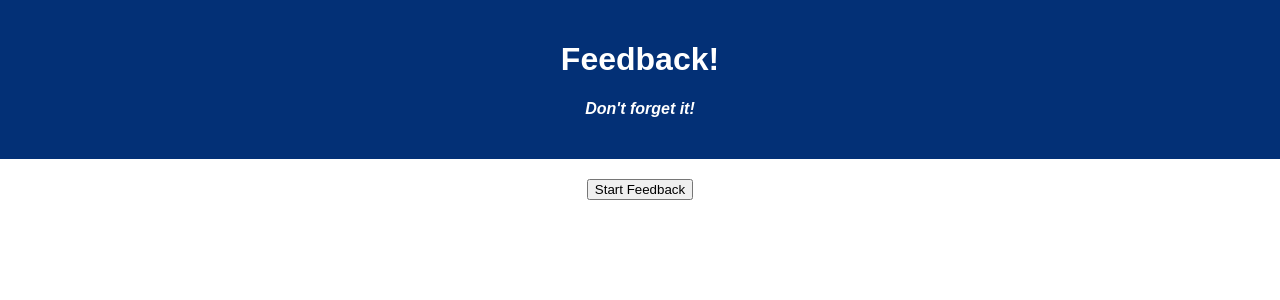
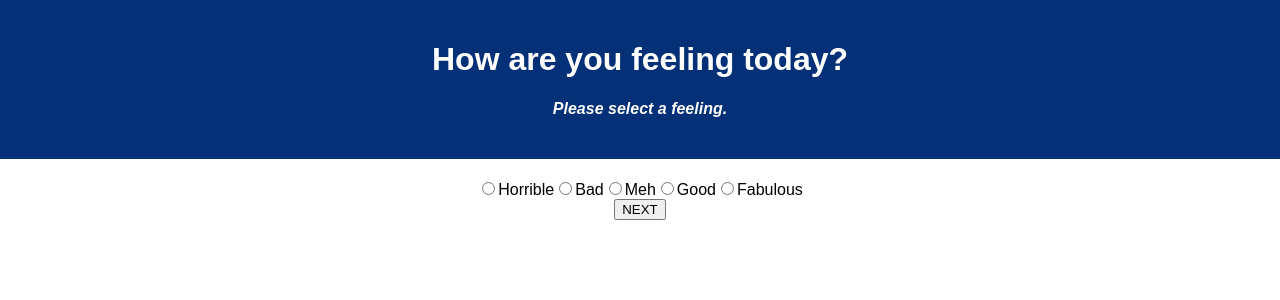
Before and after one commit to MariaIsabelG/weekend-redux-feedback-loop, a React (Create React App) app: page /#/feeling in a window 1280 px wide. Shown: the top 300 px of the page. Built offline with nearby package versions, Linux system fonts and the light colour scheme.

Commit message:
set up the feeling route to take in an input and send over to the reducer to hold

```diff
--- a/package.json
+++ b/package.json
@@ -9,8 +9,11 @@
     "pg": "^8.2.1",
     "react": "^17.0.1",
     "react-dom": "^17.0.1",
+    "react-redux": "^7.2.8",
     "react-router-dom": "^5.3.0",
-    "react-scripts": "^5.0.1"
+    "react-scripts": "^5.0.1",
+    "redux": "^4.2.0",
+    "redux-logger": "^3.0.6"
   },
   "devDependencies": {
     "nodemon": "^1.18.5"
--- a/src/components/App/App.jsx
+++ b/src/components/App/App.jsx
@@ -1,14 +1,26 @@
 import React from 'react';
 import axios from 'axios';
 import './App.css';
-import Home from '../Home/Home'
+import Home from '../Home/Home';
+import Feeling from '../Feeling/Feeling';
+import {HashRouter as Router, Route, Link} from 'react-router-dom';
 
 function App() {
 
   return (
+    <Router>
     <div className='App'>
+
+    <Route path='/' exact>
       <Home />
+    </Route>
+
+    <Route path='/feeling'>
+      <Feeling />
+    </Route>
+
     </div>
+    </Router>
   );
 }
 
--- a/src/components/Feeling/Feeling.jsx
+++ b/src/components/Feeling/Feeling.jsx
@@ -0,0 +1,55 @@
+import { useDispatch } from "react-redux";
+
+
+function Feeling (){
+
+    const dispatch = useDispatch();
+
+    const handleSubmit = event => {
+
+        event.preventDefault();
+
+        dispatch({
+
+            type: 'FEELING',
+            payload: payload
+        })
+
+
+    }
+
+    return (
+
+        <>
+            <header className='App-header'>
+                <h1 className='App-title'>How are you feeling today?</h1>
+                <h4>Please select a feeling.</h4>
+            </header>
+            <form onSubmit={handleSubmit}>
+                <div className="radioBtns">
+                    <label>
+                        <input type="radio" value="horrible"  name="feeling"/>Horrible
+                    </label>
+                    <label>
+                        <input type="radio" value="CouldBeBetter" name="feeling"/>Bad
+                    </label>
+                    <label>
+                        <input type="radio" value="Ok" name="feeling"/>Meh
+                    </label>
+                    <label>
+                        <input type="radio" value="Good" name="feeling"/>Good
+                    </label>
+                    <label>
+                <input type="radio" value="Fabulous" name="feeling"/>Fabulous
+                    </label>
+                </div>
+            </form>
+
+            <button type="submit" className="submitBtn">NEXT</button>
+
+        </>
+
+    )
+};
+
+export default Feeling;
--- a/src/index.js
+++ b/src/index.js
@@ -1,8 +1,53 @@
-import React from 'react';
-import ReactDOM from 'react-dom';
 import './index.css';
 import App from './components/App/App';
 import registerServiceWorker from './registerServiceWorker';
 
-ReactDOM.render(<App />, document.getElementById('root'));
+import React from 'react';
+import ReactDOM from 'react-dom';
+import { Provider } from 'react-redux';
+import { createStore, combineReducers, applyMiddleware } from 'redux';
+import logger from 'redux-logger';
+
+const feedback = {
+    feeling:'',
+    understanding: 0,
+    supported:0,
+    comments:'',
+}
+
+const studentReducer = ( state = feedback, action) => {
+
+    switch (action.type) {
+
+        case 'FEELING':
+            return [...feedback, action.payload.feeling]
+
+        default:
+            return state
+    }
+    }
+
+
+
+
+
+
+
+
+
+
+
+const storeInstance = createStore(
+    combineReducers({
+        studentReducer
+
+    }),
+    applyMiddleware( logger ),
+);
+
+ReactDOM.render(
+    <Provider store={storeInstance}>
+        <App />
+    </Provider>,
+    document.getElementById('root'));
 registerServiceWorker();
```
Also changed, not shown: src/components/App/App.css (line endings or trailing spaces), 1 other file (tests, documents, lock files or other folders).
